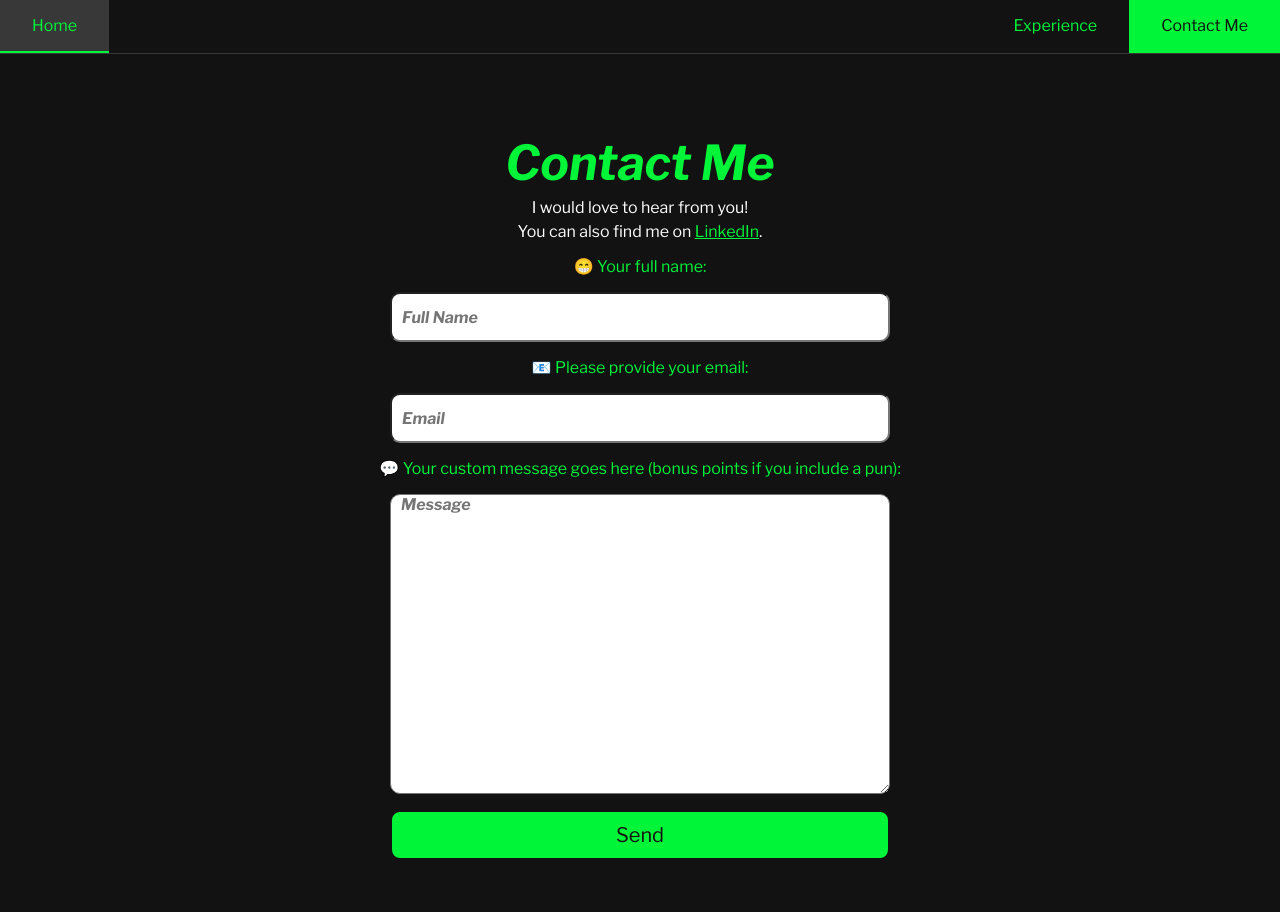
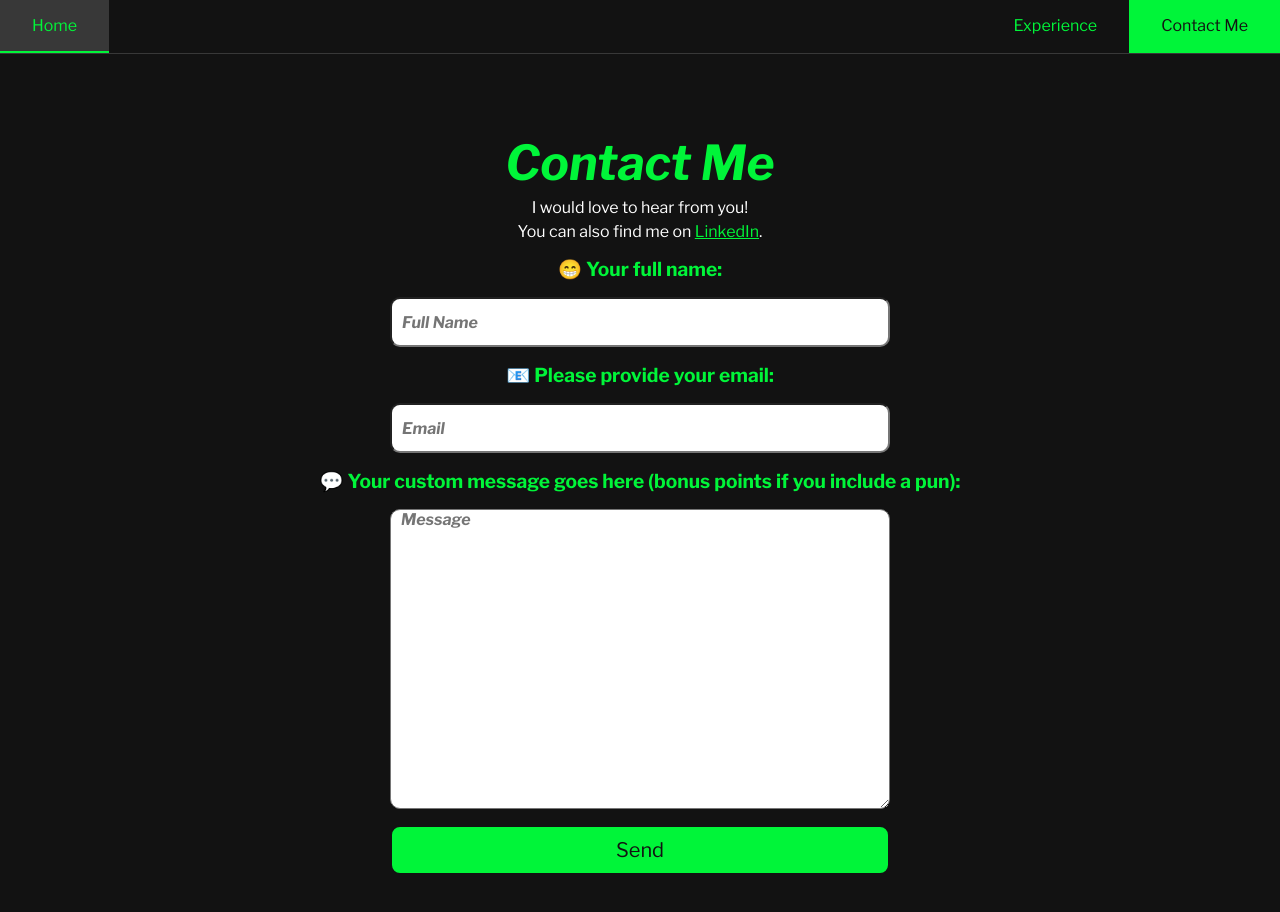
Before and after one commit to dawsonsieger/Resume-Website, a plain HTML site: page contact.html in a window 1280 px wide. Drawn offline with nearby package versions, Linux system fonts and the light colour scheme.

Commit message:
Update style.css
Adjusted size of form labels.

```diff
--- a/style.css
+++ b/style.css
@@ -250,6 +250,12 @@ h3 {
     padding-top: 1em;
 }
 
+.form-label {
+    display: flex;
+    font-weight: bold;
+    font-size: 1.2rem;
+}
+
 
 #nameInput,
 #emailInput {
```
